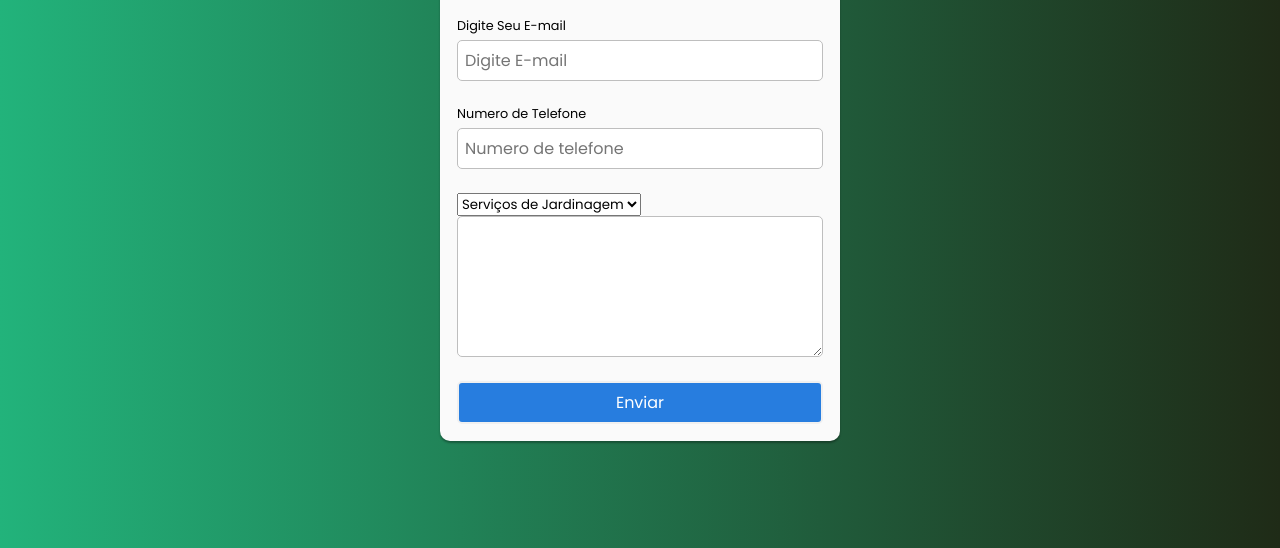
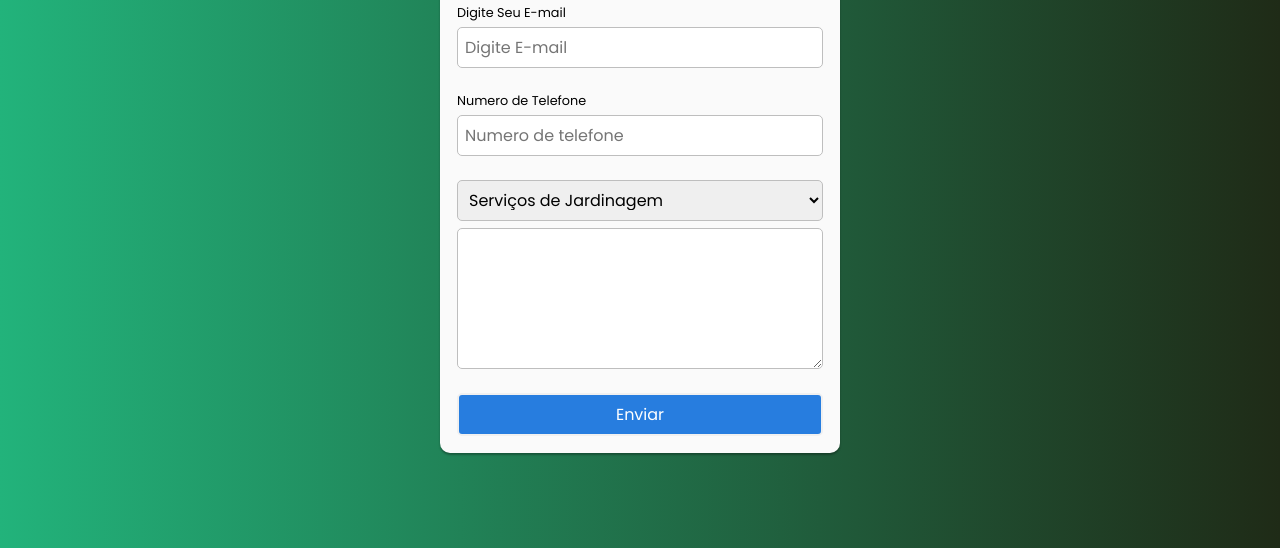
Before and after one commit to MayconMhSantos/form-budget-whatsapp, a plain HTML site: page index.html in a window 1280 px wide. Shown: the part 252-800 px from the top of the page. Drawn offline with Linux system fonts and the light colour scheme.

Commit message:
v1.0.1
up

```diff
--- a/script.js
+++ b/script.js
@@ -79,7 +79,7 @@ function validedForm(){
         document.getElementById("username").value = ""
         document.getElementById("txtemail").value = ""
         document.getElementById("phone").value  = ""
-        document.getElementById("servicos").value = ""
+
         document.getElementById("txtarea").value = ""
 
     }
--- a/style.css
+++ b/style.css
@@ -58,7 +58,7 @@ form {
   padding: 7px;
 }
 
-.form-control select {
+.form-control-servicos select {
     display: inline-block;
     border: 1.8px solid #bebebe;
     border-radius: 5px;
```
